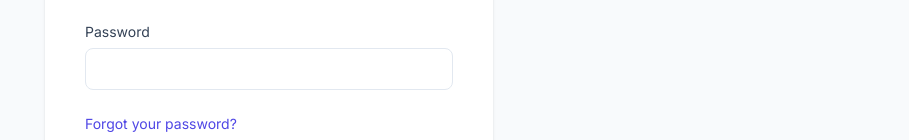
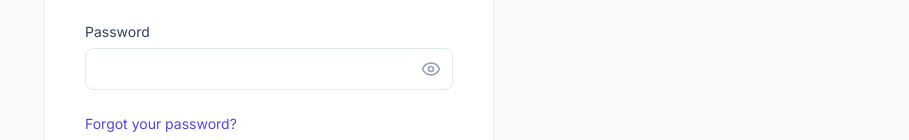
Before and after one commit to Maheswara192/HostelsPGs-Managament-website, a React (Vite) app in the folder client/: page /login in a window 1280 px wide. Shown: the part 424-564 px from the top of the page, without its empty margins (371-1280 px from the left). Built offline with nearby package versions, Linux system fonts and the light colour scheme; no server answers.

Commit message:
feat: Add password visibility toggle (eye icon) to all password fields

```diff
--- a/client/src/components/common/Input.jsx
+++ b/client/src/components/common/Input.jsx
@@ -1,16 +1,40 @@
-import React from 'react';
+import React, { useState } from 'react';
+import { Eye, EyeOff } from 'lucide-react';
 
-const Input = ({ label, error, className = '', ...props }) => {
+const Input = ({ label, error, className = '', type, ...props }) => {
     const inputId = props.id || props.name;
+    const [showPassword, setShowPassword] = useState(false);
+
+    // Determine if this is a password field
+    const isPasswordField = type === 'password';
+    const inputType = isPasswordField && showPassword ? 'text' : type;
 
     return (
         <div className={`w-full ${className}`}>
             {label && <label htmlFor={inputId} className="block text-sm font-medium text-slate-700 mb-1.5">{label}</label>}
-            <input
-                id={inputId}
-                className={`input-field ${error ? 'border-red-500 focus:ring-red-500/20 focus:border-red-500' : ''} ${className}`}
-                {...props}
-            />
+            <div className="relative">
+                <input
+                    id={inputId}
+                    type={inputType}
+                    className={`input-field ${error ? 'border-red-500 focus:ring-red-500/20 focus:border-red-500' : ''} ${isPasswordField ? 'pr-10' : ''}`}
+                    {...props}
+                />
+                {isPasswordField && (
+                    <button
+                        type="button"
+                        onClick={() => setShowPassword(!showPassword)}
+                        className="absolute right-3 top-1/2 -translate-y-1/2 text-slate-400 hover:text-slate-600 transition-colors focus:outline-none"
+                        tabIndex={-1}
+                        aria-label={showPassword ? 'Hide password' : 'Show password'}
+                    >
+                        {showPassword ? (
+                            <EyeOff className="w-5 h-5" />
+                        ) : (
+                            <Eye className="w-5 h-5" />
+                        )}
+                    </button>
+                )}
+            </div>
             {error && <p className="mt-1 text-sm text-red-600">{error}</p>}
         </div>
     );
--- a/client/src/pages/owner/Tenants.jsx
+++ b/client/src/pages/owner/Tenants.jsx
@@ -1,6 +1,6 @@
 import React, { useState, useEffect } from 'react';
 import ownerService from '../../services/owner.service';
-import { UserPlus, Trash2, Phone, Mail, Edit2, Upload } from 'lucide-react';
+import { UserPlus, Trash2, Phone, Mail, Edit2, Upload, Eye, EyeOff } from 'lucide-react';
 import Skeleton from '../../components/common/Skeleton';
 import SearchInput from '../../components/common/SearchInput';
 
@@ -9,6 +9,7 @@ const OwnerTenants = () => {
     const [loading, setLoading] = useState(true);
     const [rooms, setRooms] = useState([]);
     const [hasAccess, setHasAccess] = useState(true);
+    const [showPassword, setShowPassword] = useState(false);
 
     // Add Tenant Form State
     const [showForm, setShowForm] = useState(() => {
@@ -398,7 +399,30 @@ const OwnerTenants = () => {
                             <input type="date" id="moveInDate" name="moveInDate" value={formData.moveInDate} onChange={handleInputChange} required className="border p-2 rounded w-full" />
                         </div>
 
-                        <input type="password" name="password" placeholder="Password *" value={formData.password} onChange={handleInputChange} required={!editingId} className="border p-2 rounded" />
+                        <div className="relative">
+                            <input
+                                type={showPassword ? "text" : "password"}
+                                name="password"
+                                placeholder="Password *"
+                                value={formData.password}
+                                onChange={handleInputChange}
+                                required={!editingId}
+                                className="border p-2 rounded pr-10 w-full"
+                            />
+                            <button
+                                type="button"
+                                onClick={() => setShowPassword(!showPassword)}
+                                className="absolute right-3 top-1/2 -translate-y-1/2 text-slate-400 hover:text-slate-600 transition-colors focus:outline-none"
+                                tabIndex={-1}
+                                aria-label={showPassword ? 'Hide password' : 'Show password'}
+                            >
+                                {showPassword ? (
+                                    <EyeOff className="w-5 h-5" />
+                                ) : (
+                                    <Eye className="w-5 h-5" />
+                                )}
+                            </button>
+                        </div>
 
                         <select name="room_id" value={formData.room_id} onChange={handleInputChange} required className="border p-2 rounded">
                             <option value="">Select Room *</option>
```
